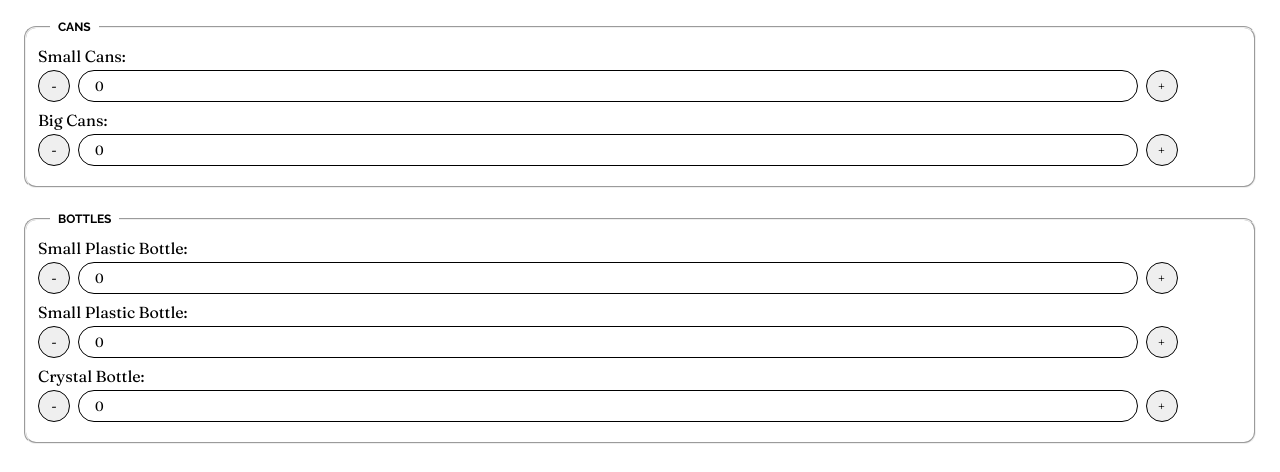
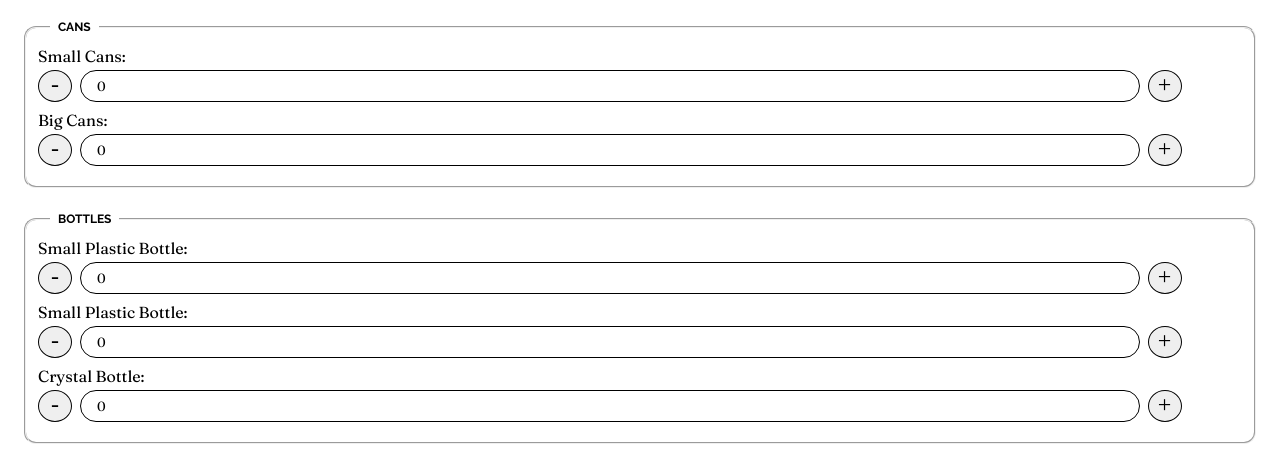
Before and after one commit to rodri-afa/recycling-calculator, a Nuxt app: page / in a window 1280 px wide. Shown: the part 161-633 px from the top of the page. Built offline with nearby package versions, Linux system fonts and the light colour scheme.

Commit message:
visual fixes

```diff
--- a/components/Item.vue
+++ b/components/Item.vue
@@ -36,8 +36,15 @@ defineEmits(['update:itemUds', 'increaseBy'])
         }
 
         button {
+            font-family: 'ui-sans-serif', san-serif;
             border-radius: 50%;
-            width: 32px;
+            width: 34px;
+            height: 32px;
+            font-weight: 500;
+            font-size: 24px;
+            display: flex;
+            justify-content: center;
+            align-items: baseline;
 
             &:hover {
                 cursor: pointer;
```
